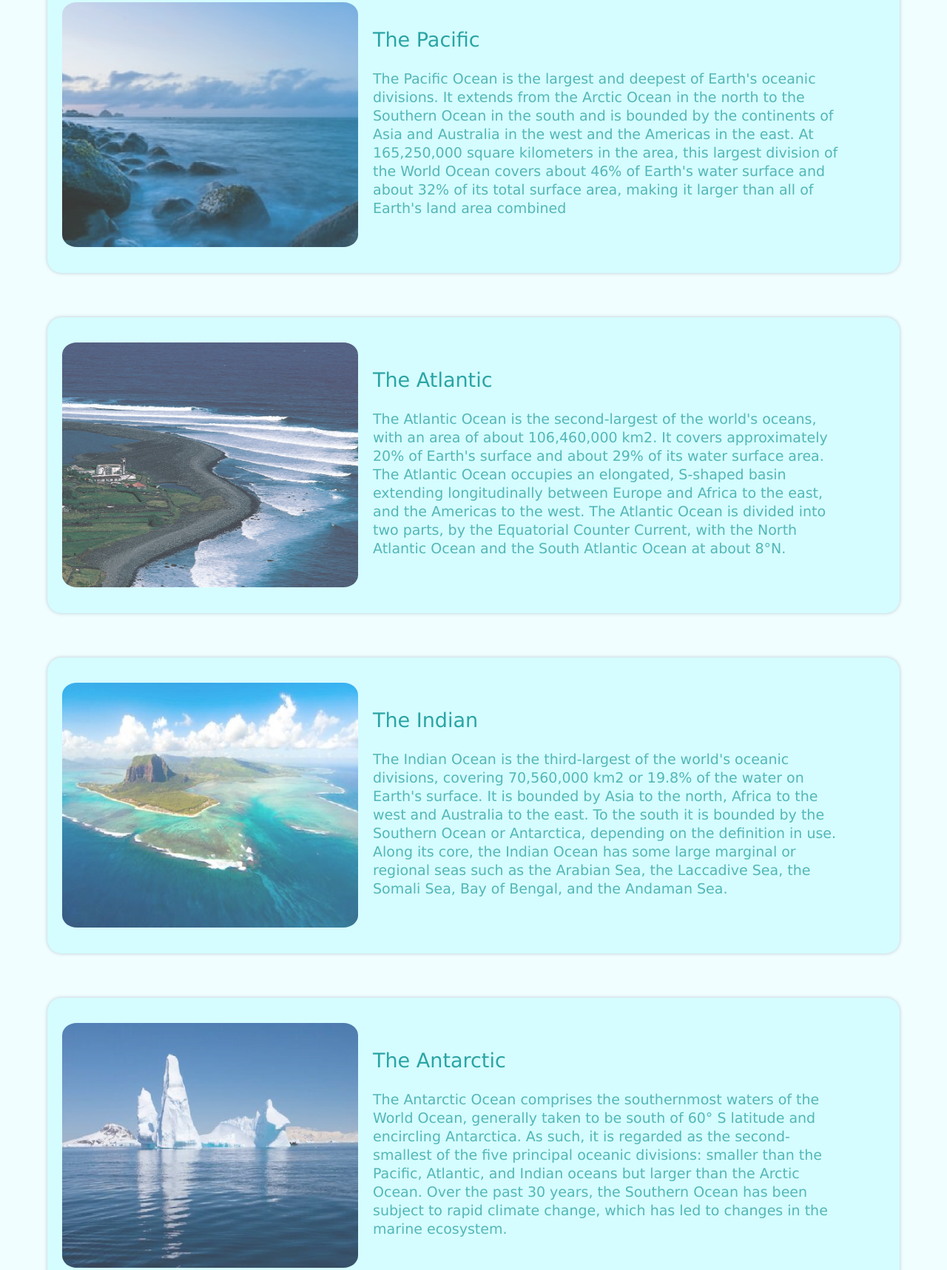
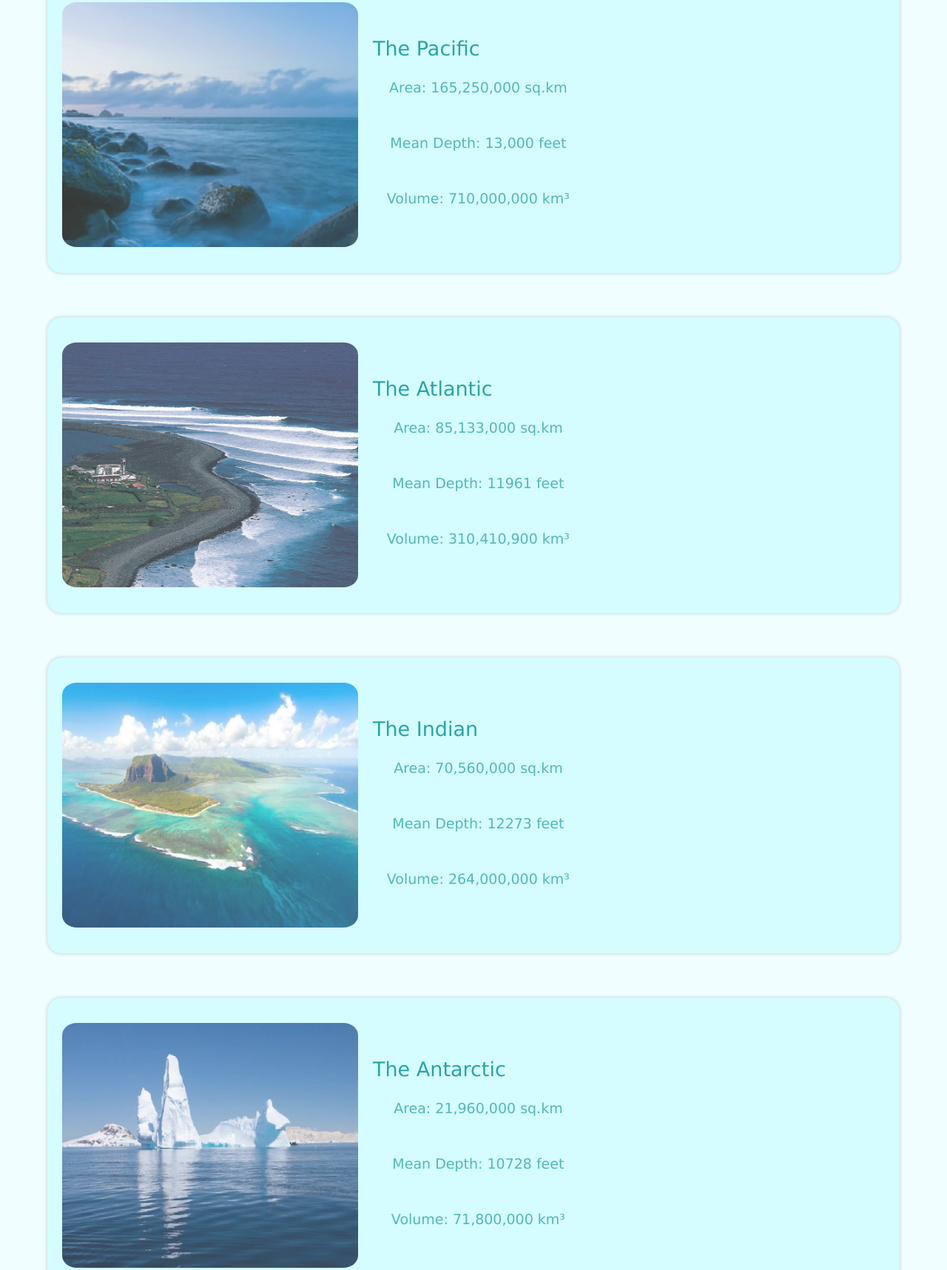
Before and after one commit to AzracStudios/world-oceans-day, a plain HTML site: page index.html in a window 1280 px wide. Shown: the part 2307-4024 px from the top of the page at 74% size. Drawn offline with Linux system fonts and the light colour scheme.

Commit message:
World Oceans Day

```diff
--- a/index.html
+++ b/index.html
@@ -7,7 +7,7 @@
     <title>World Oceans Day</title>
     <link rel="stylesheet" href="./dist/globals.css" />
     <link rel="stylesheet" href="./dist/home.css" />
-    <link rel="shortcut icon" href="./assets/favicon.svg" type="image/x-icon">
+    <link rel="shortcut icon" href="./assets/favicon.svg" type="image/x-icon" />
   </head>
   <body>
     <div class="mobile-wrapper">
@@ -83,76 +83,41 @@
           <div class="card">
             <img src="./assets/pacific.png" alt="pacific" class="img" />
             <p class="title">The Pacific</p>
-            <p class="content">
-              The Pacific Ocean is the largest and deepest of Earth's oceanic
-              divisions. It extends from the Arctic Ocean in the north to the
-              Southern Ocean in the south and is bounded by the continents of
-              Asia and Australia in the west and the Americas in the east. At
-              165,250,000 square kilometers in the area, this largest division
-              of the World Ocean covers about 46% of Earth's water surface and
-              about 32% of its total surface area, making it larger than all of
-              Earth's land area combined
-            </p>
+            <p class="content">Area: 165,250,000 sq.km</p>
+            <p class="content">Mean Depth: 13,000 feet</p>
+            <p class="content">Volume: 710,000,000 km³</p>
           </div>
 
           <div class="card">
             <img src="./assets/atlantic.png" alt="atlantic" class="img" />
             <p class="title">The Atlantic</p>
-            <p class="content">
-              The Atlantic Ocean is the second-largest of the world's oceans,
-              with an area of about 106,460,000 km2. It covers approximately 20%
-              of Earth's surface and about 29% of its water surface area. The
-              Atlantic Ocean occupies an elongated, S-shaped basin extending
-              longitudinally between Europe and Africa to the east, and the
-              Americas to the west. The Atlantic Ocean is divided into two
-              parts, by the Equatorial Counter Current, with the North Atlantic
-              Ocean and the South Atlantic Ocean at about 8°N.
-            </p>
+              <p class="content">Area: 85,133,000 sq.km</p>
+              <p class="content">Mean Depth: 11961 feet</p>
+              <p class="content">Volume: 310,410,900 km³</p>
           </div>
 
           <div class="card">
             <img src="./assets/indian.png" alt="indian" class="img" />
             <p class="title">The Indian</p>
-            <p class="content">
-              The Indian Ocean is the third-largest of the world's oceanic
-              divisions, covering 70,560,000 km2 or 19.8% of the water on
-              Earth's surface. It is bounded by Asia to the north, Africa to the
-              west and Australia to the east. To the south it is bounded by the
-              Southern Ocean or Antarctica, depending on the definition in use.
-              Along its core, the Indian Ocean has some large marginal or
-              regional seas such as the Arabian Sea, the Laccadive Sea, the
-              Somali Sea, Bay of Bengal, and the Andaman Sea.
-            </p>
+            <p class="content">Area: 70,560,000 sq.km</p>
+            <p class="content">Mean Depth: 12273 feet</p>
+            <p class="content">Volume: 264,000,000 km³</p>
           </div>
 
           <div class="card">
             <img src="./assets/antartic.png" alt="antartic" class="img" />
             <p class="title">The Antarctic</p>
-            <p class="content">
-              The Antarctic Ocean comprises the southernmost waters of the World
-              Ocean, generally taken to be south of 60° S latitude and
-              encircling Antarctica. As such, it is regarded as the
-              second-smallest of the five principal oceanic divisions: smaller
-              than the Pacific, Atlantic, and Indian oceans but larger than the
-              Arctic Ocean. Over the past 30 years, the Southern Ocean has been
-              subject to rapid climate change, which has led to changes in the
-              marine ecosystem.
-            </p>
+              <p class="content">Area: 21,960,000 sq.km</p>
+              <p class="content">Mean Depth: 10728 feet</p>
+              <p class="content">Volume: 71,800,000 km³</p>
           </div>
 
           <div class="card">
             <img src="./assets/arctic.png" alt="arctic" class="img" />
             <p class="title">The Arctic</p>
-            <p class="content">
-              The Arctic Ocean is the smallest and shallowest of the world's
-              five major oceans. It spans an area of approximately 14,060,000
-              km2 and is also known as the coldest of all the oceans. The
-              International Hydrographic Organization (IHO) recognizes it as an
-              ocean, although some oceanographers call it the Arctic
-              Mediterranean Sea. It has been described approximately as an
-              estuary of the Atlantic Ocean. It is also seen as the northernmost
-              part of the all-encompassing World Ocean.
-            </p>
+            <p class="content">Area: 15,558,000 sq.km</p>
+            <p class="content">Mean Depth: 3953 feet</p>
+            <p class="content">Volume: 18,750,000 km³</p>
           </div>
         </div>
       </div>
@@ -167,7 +132,11 @@
           <p class="hero-text">Save Oceans</p>
           <p class="hero-text">Save Life</p>
           <p class="sub-text">By Adarsh Ravikumar, 9-C</p>
-          <a href="https://github.com/AzracStudios/world-oceans-day" class="link">View Source Code</a>
+          <a
+            href="https://github.com/AzracStudios/world-oceans-day"
+            class="link"
+            >View Source Code</a
+          >
         </div>
       </div>
     </div>
@@ -245,16 +214,9 @@
             <img src="./assets/pacific.png" alt="pacific" class="img" />
             <div class="content-wrapper">
               <p class="title">The Pacific</p>
-              <p class="content">
-                The Pacific Ocean is the largest and deepest of Earth's oceanic
-                divisions. It extends from the Arctic Ocean in the north to the
-                Southern Ocean in the south and is bounded by the continents of
-                Asia and Australia in the west and the Americas in the east. At
-                165,250,000 square kilometers in the area, this largest division
-                of the World Ocean covers about 46% of Earth's water surface and
-                about 32% of its total surface area, making it larger than all
-                of Earth's land area combined
-              </p>
+              <p class="content">Area: 165,250,000 sq.km</p>
+              <p class="content">Mean Depth: 13,000 feet</p>
+              <p class="content">Volume: 710,000,000 km³</p>
             </div>
           </div>
 
@@ -262,16 +224,9 @@
             <img src="./assets/atlantic.png" alt="atlantic" class="img" />
             <div class="content-wrapper">
               <p class="title">The Atlantic</p>
-              <p class="content">
-                The Atlantic Ocean is the second-largest of the world's oceans,
-                with an area of about 106,460,000 km2. It covers approximately
-                20% of Earth's surface and about 29% of its water surface area.
-                The Atlantic Ocean occupies an elongated, S-shaped basin
-                extending longitudinally between Europe and Africa to the east,
-                and the Americas to the west. The Atlantic Ocean is divided into
-                two parts, by the Equatorial Counter Current, with the North
-                Atlantic Ocean and the South Atlantic Ocean at about 8°N.
-              </p>
+              <p class="content">Area: 85,133,000 sq.km</p>
+              <p class="content">Mean Depth: 11961 feet</p>
+              <p class="content">Volume: 310,410,900 km³</p>
             </div>
           </div>
 
@@ -279,16 +234,9 @@
             <img src="./assets/indian.png" alt="indian" class="img" />
             <div class="content-wrapper">
               <p class="title">The Indian</p>
-              <p class="content">
-                The Indian Ocean is the third-largest of the world's oceanic
-                divisions, covering 70,560,000 km2 or 19.8% of the water on
-                Earth's surface. It is bounded by Asia to the north, Africa to
-                the west and Australia to the east. To the south it is bounded
-                by the Southern Ocean or Antarctica, depending on the definition
-                in use. Along its core, the Indian Ocean has some large marginal
-                or regional seas such as the Arabian Sea, the Laccadive Sea, the
-                Somali Sea, Bay of Bengal, and the Andaman Sea.
-              </p>
+              <p class="content">Area: 70,560,000 sq.km</p>
+              <p class="content">Mean Depth: 12273 feet</p>
+              <p class="content">Volume: 264,000,000 km³</p>
             </div>
           </div>
 
@@ -296,16 +244,9 @@
             <img src="./assets/antartic.png" alt="antartic" class="img" />
             <div class="content-wrapper">
               <p class="title">The Antarctic</p>
-              <p class="content">
-                The Antarctic Ocean comprises the southernmost waters of the
-                World Ocean, generally taken to be south of 60° S latitude and
-                encircling Antarctica. As such, it is regarded as the
-                second-smallest of the five principal oceanic divisions: smaller
-                than the Pacific, Atlantic, and Indian oceans but larger than
-                the Arctic Ocean. Over the past 30 years, the Southern Ocean has
-                been subject to rapid climate change, which has led to changes
-                in the marine ecosystem.
-              </p>
+              <p class="content">Area: 21,960,000 sq.km</p>
+              <p class="content">Mean Depth: 10728 feet</p>
+              <p class="content">Volume: 71,800,000 km³</p>
             </div>
           </div>
 
@@ -313,15 +254,9 @@
             <img src="./assets/arctic.png" alt="arctic" class="img" />
             <div class="content-wrapper">
               <p class="title">The Arctic</p>
-              <p class="content">
-                The Arctic Ocean is the smallest and shallowest of the world's
-                five major oceans. It spans an area of approximately 14,060,000
-                km2 and is also known as the coldest of all the oceans. The
-                International Hydrographic Organization (IHO) recognizes it as
-                an ocean, although some oceanographers call it the Arctic
-                Mediterranean Sea. It has been described approximately as an
-                estuary of the Atlantic Ocean. It is also seen as the
-                northernmost part of the all-encompassing World Ocean.
+              <p class="content">Area: 15,558,000 sq.km</p>
+              <p class="content">Mean Depth: 3953 feet</p>
+              <p class="content">Volume: 18,750,000 km³</p>
               </p>
             </div>
           </div>
@@ -337,7 +272,11 @@
         <div class="text-container">
           <p class="hero-text">Save Oceans, Save Life</p>
           <p class="sub-text">By Adarsh Ravikumar, 9-C</p>
-          <a href="https://github.com/AzracStudios/world-oceans-day" class="link">View Source Code</a>
+          <a
+            href="https://github.com/AzracStudios/world-oceans-day"
+            class="link"
+            >View Source Code</a
+          >
         </div>
       </div>
     </div>
--- a/styles/home.scss
+++ b/styles/home.scss
@@ -316,7 +316,9 @@ $contentColor: #53b7b7;
 
         .content-wrapper {
           margin-left: 20px;
+          width: 90%;
         }
+
         .title {
           margin-top: 20px;
           color: $titleColor;
@@ -330,7 +332,7 @@ $contentColor: #53b7b7;
           line-height: 25px;
           margin-top: 20px;
           font-size: 19px;
-          width: 90%;
+          width: 40%;
           padding-bottom: 30px;
         }
       }
```
Also changed, not shown: dist/globals.css, dist/home.css, 2 other files.
